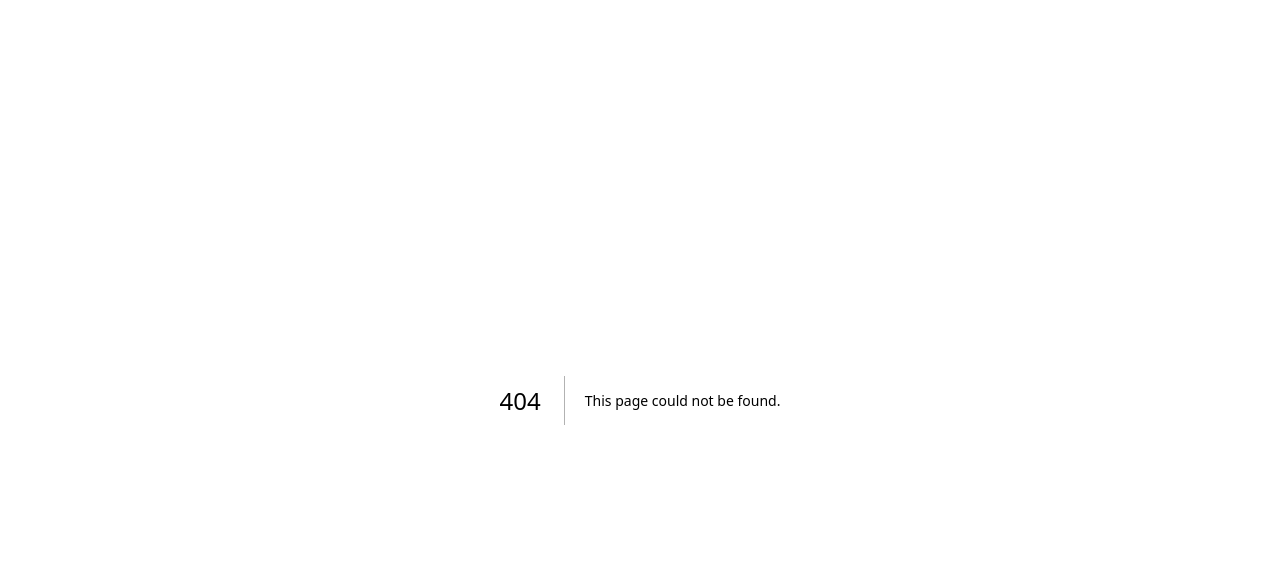
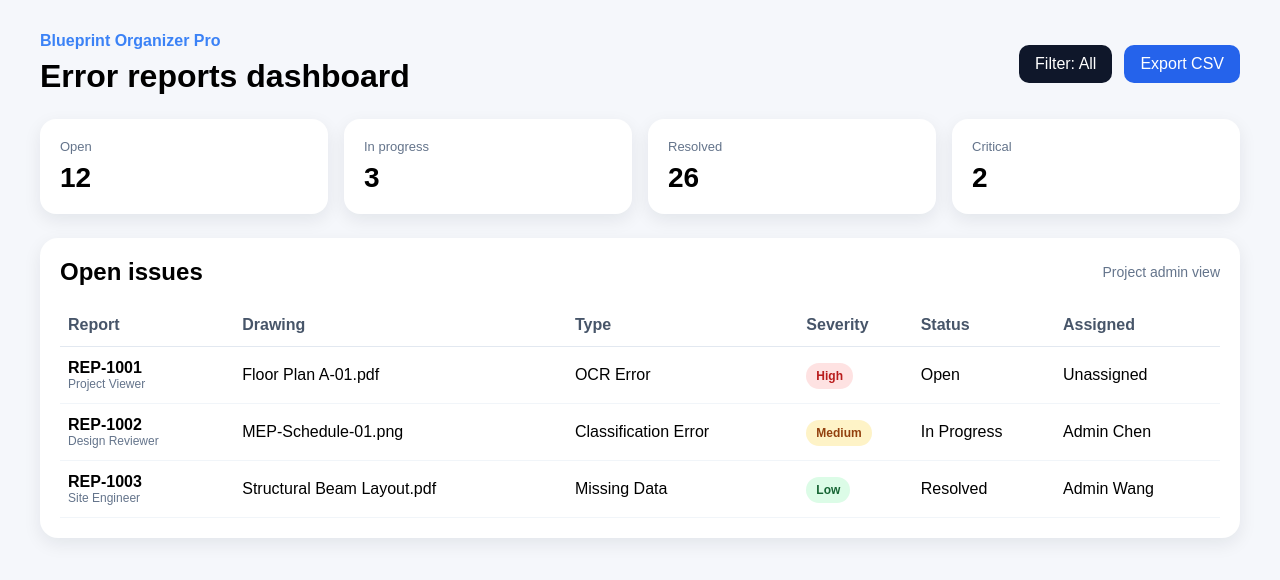
Before and after one commit to KK-856/blueprint-organizer-pro, a Next.js app in the folder frontend/: page /error-reports in a window 1280 px wide. Before the commit this address had no page. Shown: the top 580 px of the page. Built offline with nearby package versions, Linux system fonts and the light colour scheme.

Commit message:
Add admin dashboard page for issue queue and handling workflow

```diff
--- /dev/null
+++ b/frontend/app/error-reports/page.tsx
@@ -0,0 +1,117 @@
+const reports = [
+  {
+    id: 'REP-1001',
+    drawing: 'Floor Plan A-01.pdf',
+    type: 'OCR Error',
+    severity: 'High',
+    status: 'Open',
+    user: 'Project Viewer',
+    project: 'Green Tower',
+    assignedTo: 'Unassigned',
+  },
+  {
+    id: 'REP-1002',
+    drawing: 'MEP-Schedule-01.png',
+    type: 'Classification Error',
+    severity: 'Medium',
+    status: 'In Progress',
+    user: 'Design Reviewer',
+    project: 'North Hub',
+    assignedTo: 'Admin Chen',
+  },
+  {
+    id: 'REP-1003',
+    drawing: 'Structural Beam Layout.pdf',
+    type: 'Missing Data',
+    severity: 'Low',
+    status: 'Resolved',
+    user: 'Site Engineer',
+    project: 'Green Tower',
+    assignedTo: 'Admin Wang',
+  },
+];
+
+export default function ErrorReportsPage() {
+  return (
+    <main style={{ minHeight: '100vh', background: '#f5f7fb', padding: 32, fontFamily: 'sans-serif' }}>
+      <div style={{ maxWidth: 1200, margin: '0 auto' }}>
+        <header style={{ marginBottom: 24, display: 'flex', justifyContent: 'space-between', alignItems: 'center', gap: 16, flexWrap: 'wrap' }}>
+          <div>
+            <p style={{ margin: 0, color: '#3b82f6', fontWeight: 700 }}>Blueprint Organizer Pro</p>
+            <h1 style={{ margin: '8px 0 0', fontSize: 32 }}>Error reports dashboard</h1>
+          </div>
+          <div style={{ display: 'flex', gap: 12, flexWrap: 'wrap' }}>
+            <button style={{ background: '#0f172a', color: 'white', border: 'none', borderRadius: 10, padding: '10px 16px', cursor: 'pointer' }}>
+              Filter: All
+            </button>
+            <button style={{ background: '#2563eb', color: 'white', border: 'none', borderRadius: 10, padding: '10px 16px', cursor: 'pointer' }}>
+              Export CSV
+            </button>
+          </div>
+        </header>
+
+        <section style={{ display: 'grid', gridTemplateColumns: 'repeat(auto-fit, minmax(180px, 1fr))', gap: 16, marginBottom: 24 }}>
+          {[
+            ['Open', '12'],
+            ['In progress', '3'],
+            ['Resolved', '26'],
+            ['Critical', '2'],
+          ].map(([label, value]) => (
+            <div key={label} style={{ background: 'white', borderRadius: 16, padding: 20, boxShadow: '0 6px 18px rgba(15, 23, 42, 0.08)' }}>
+              <div style={{ fontSize: 13, color: '#64748b' }}>{label}</div>
+              <div style={{ marginTop: 8, fontSize: 28, fontWeight: 700 }}>{value}</div>
+            </div>
+          ))}
+        </section>
+
+        <section style={{ background: 'white', borderRadius: 18, padding: 20, boxShadow: '0 6px 18px rgba(15, 23, 42, 0.08)' }}>
+          <div style={{ display: 'flex', justifyContent: 'space-between', alignItems: 'center', marginBottom: 18, flexWrap: 'wrap' }}>
+            <h2 style={{ margin: 0 }}>Open issues</h2>
+            <span style={{ color: '#64748b', fontSize: 14 }}>Project admin view</span>
+          </div>
+
+          <table style={{ width: '100%', borderCollapse: 'collapse' }}>
+            <thead>
+              <tr style={{ textAlign: 'left', color: '#475569', borderBottom: '1px solid #e2e8f0' }}>
+                <th style={{ padding: '12px 8px' }}>Report</th>
+                <th>Drawing</th>
+                <th>Type</th>
+                <th>Severity</th>
+                <th>Status</th>
+                <th>Assigned</th>
+              </tr>
+            </thead>
+            <tbody>
+              {reports.map((report) => (
+                <tr key={report.id} style={{ borderBottom: '1px solid #f1f5f9' }}>
+                  <td style={{ padding: '12px 8px' }}>
+                    <strong>{report.id}</strong>
+                    <div style={{ color: '#64748b', fontSize: 12 }}>{report.user}</div>
+                  </td>
+                  <td>{report.drawing}</td>
+                  <td>{report.type}</td>
+                  <td>
+                    <span
+                      style={{
+                        padding: '6px 10px',
+                        borderRadius: 999,
+                        background: report.severity === 'High' ? '#fee2e2' : report.severity === 'Medium' ? '#fef3c7' : '#dcfce7',
+                        color: report.severity === 'High' ? '#b91c1c' : report.severity === 'Medium' ? '#92400e' : '#166534',
+                        fontSize: 12,
+                        fontWeight: 700,
+                      }}
+                    >
+                      {report.severity}
+                    </span>
+                  </td>
+                  <td>{report.status}</td>
+                  <td>{report.assignedTo}</td>
+                </tr>
+              ))}
+            </tbody>
+          </table>
+        </section>
+      </div>
+    </main>
+  );
+}
```
